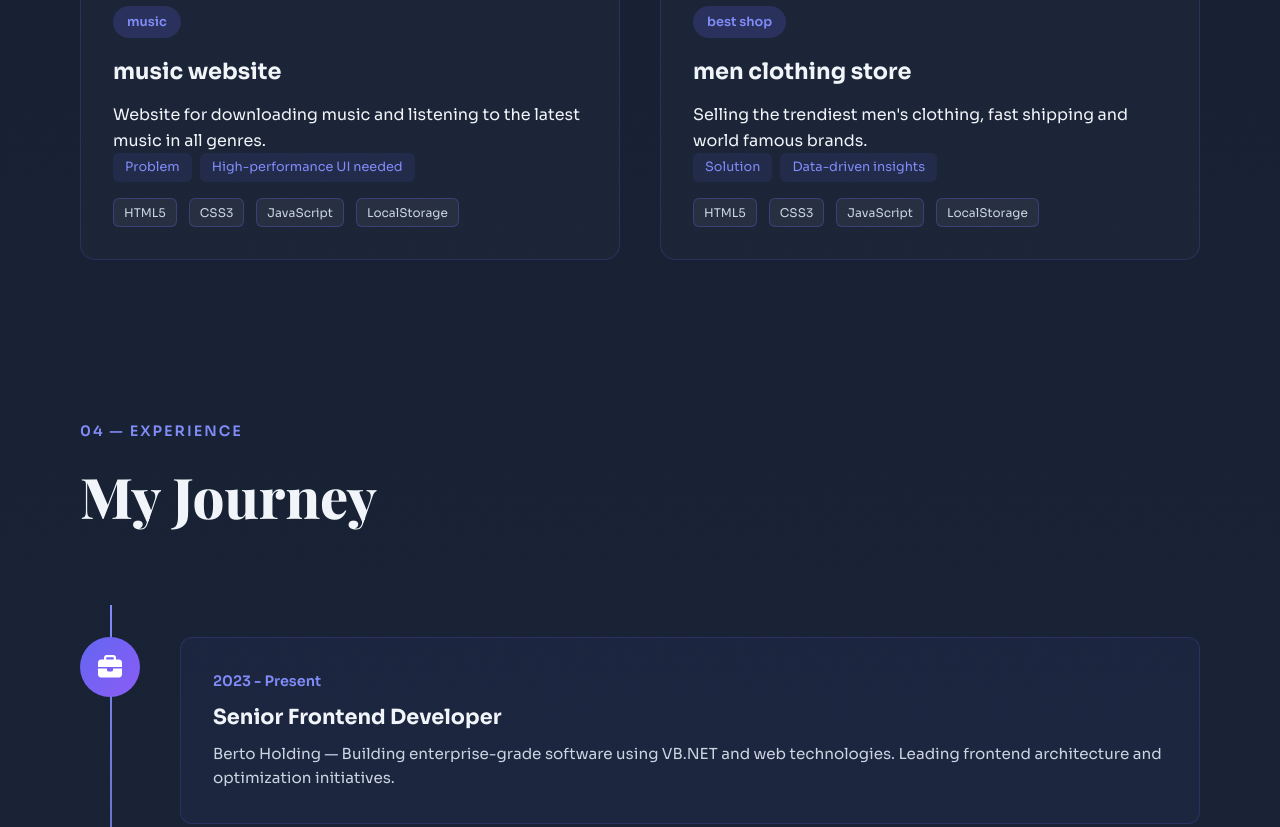
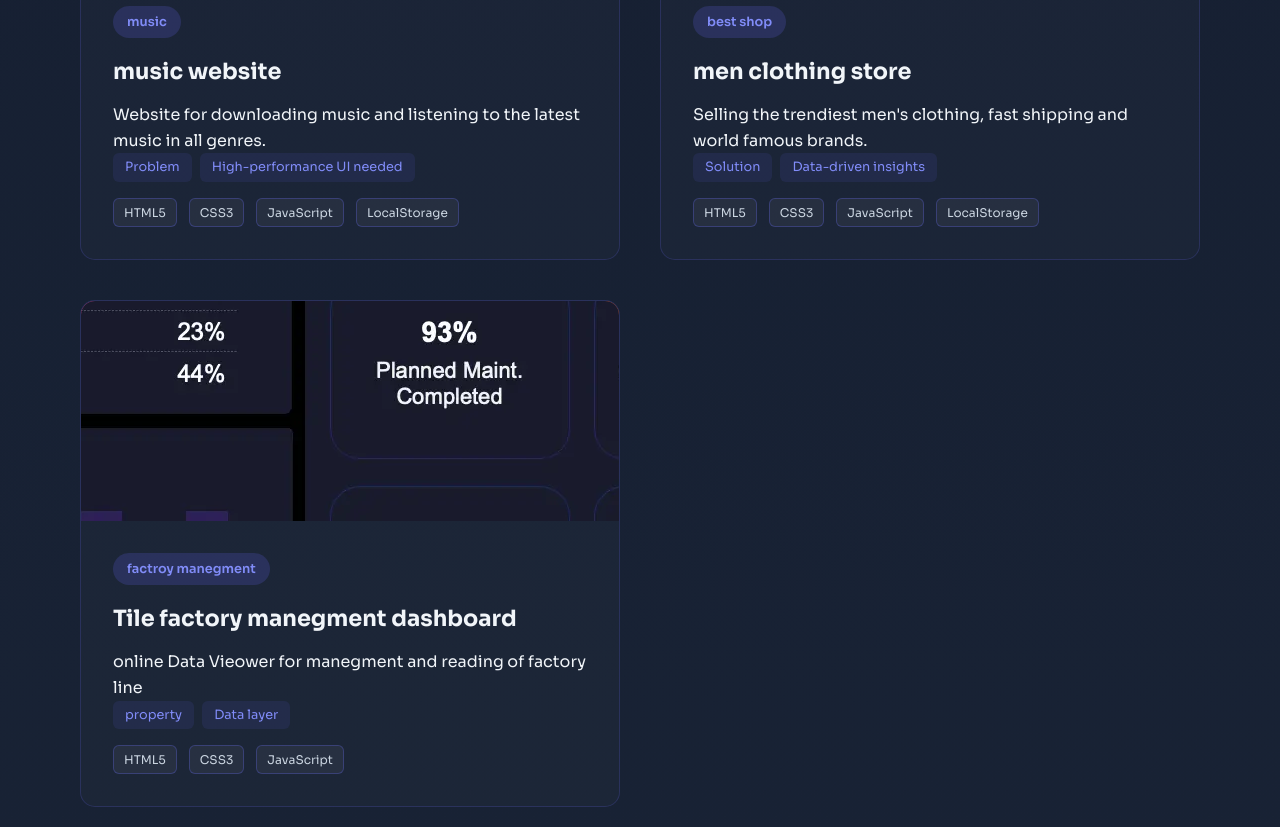
Before and after one commit to wwwaliminoo9223-prog/portfolio.aliminouii12, a plain HTML site: page index.html in a window 1280 px wide. Shown: the part 4285-5112 px from the top of the page. Drawn offline with nearby package versions, Linux system fonts and the light colour scheme.

```diff
--- a/index.html
+++ b/index.html
@@ -205,6 +205,34 @@
           </div>
         </div>
 
+
+
+        <div class="project-card">
+          <div class="project-image">
+           <img src="dashboard.webp" alt="dashboard">
+            <div class="project-overlay">
+              <button class="project-btn project-btn-demo" onclick="window.open('https://wwwaliminoo9223-prog.github.io/factory-manegment-dashboard/')"><i class="fas fa-globe"></i> Demo</button>
+              <button class="project-btn project-btn-github" onclick="window.open('https://github.com/wwwaliminoo9223-prog/factory-manegment-dashboard')"><i class="fab fa-github"></i> GitHub</button>
+            </div>
+          </div>
+          <div class="project-content">
+            <span class="project-tag">factroy manegment</span>
+            <h3>Tile factory manegment dashboard</h3>
+            <p>online Data Vieower for manegment and reading of factory line</p>
+            <div class="project-highlights">
+              <span class="highlight">property</span>
+              <span class="highlight">Data layer</span>
+            </div>
+            <div class="tech-stack">
+             <span class="tech-tag">HTML5</span>
+              <span class="tech-tag">CSS3</span>
+              <span class="tech-tag">JavaScript</span>
+
+            </div>
+          </div>
+        </div>
+
+
   </section>
 
   <!-- Experience Section -->
```
